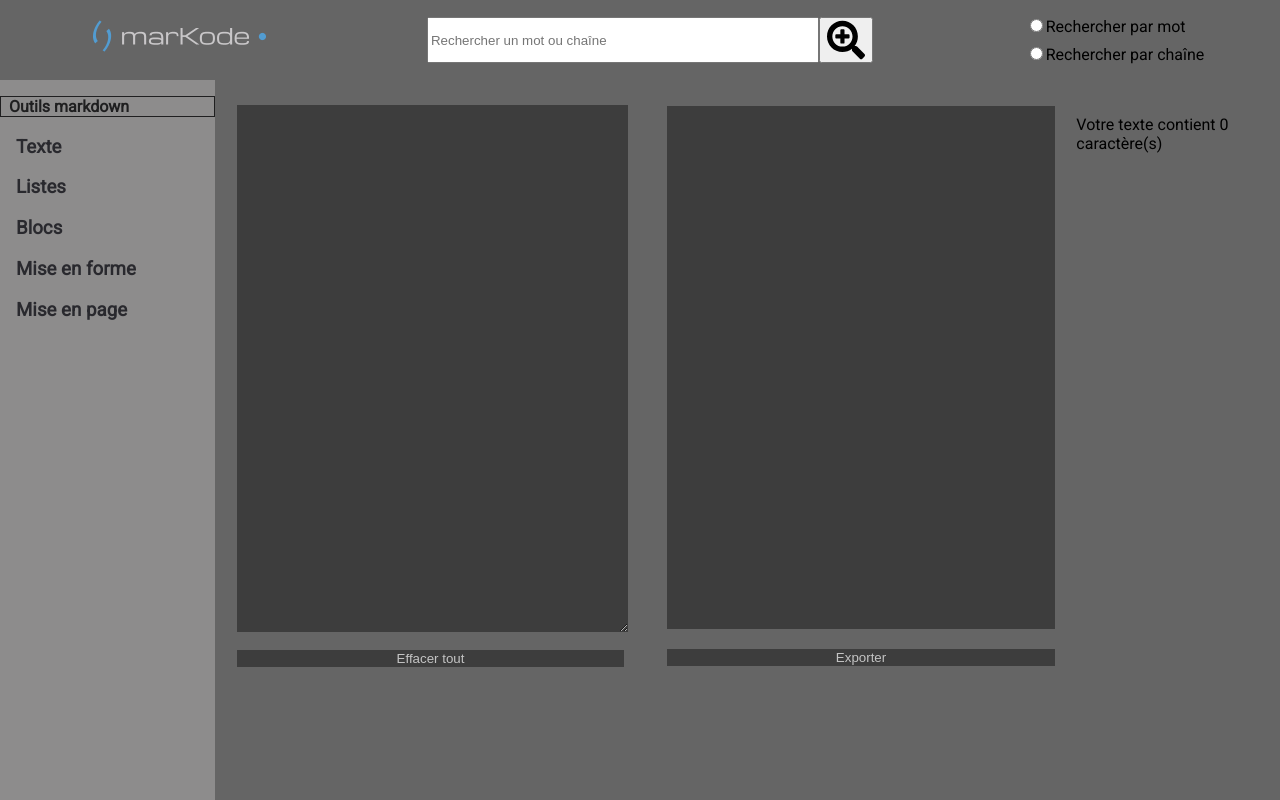
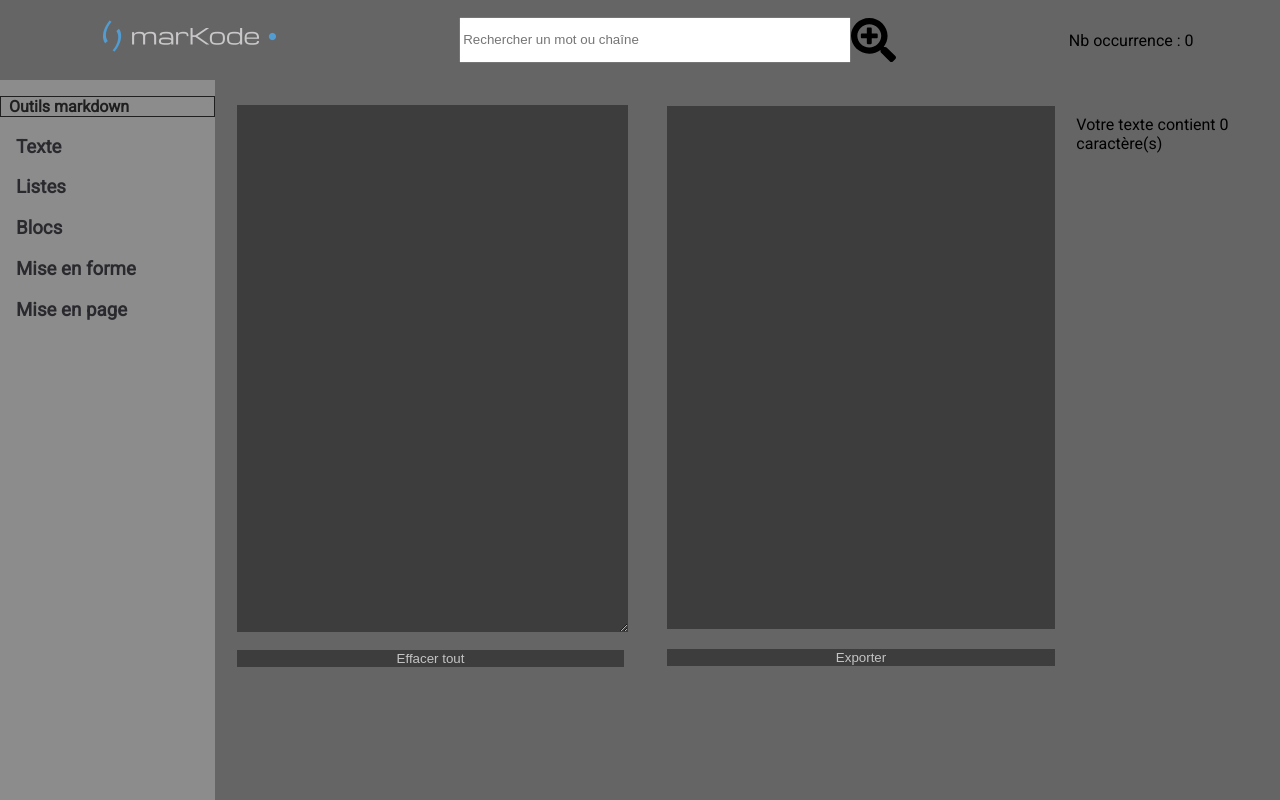
Before and after one commit to XeniaR1S/markode, a React (Create React App) app in the folder markode/: page / in a window 1280 px wide. Built offline with nearby package versions, Linux system fonts and the light colour scheme.

Commit message:
counter key word added

```diff
--- a/markode/src/App.css
+++ b/markode/src/App.css
@@ -40,9 +40,11 @@ body {
 
 .navbar_search_btn {
   display: flex;
-  height: 5vh;
-  width: 3vw;
+  height: 5.85vh;
+  width: 3.5vw;
   cursor: pointer;
+
+  color: white;
 }
 
 .search_method {
--- a/markode/src/components/Main.js
+++ b/markode/src/components/Main.js
@@ -37,6 +37,25 @@ class Main extends React.Component {
         this.setState({input: event.target.value})
     }
 
+    onSearch = () => {
+        let count = 0
+        let result
+        let input = this.state.input
+        let text = this.state.text
+        let table = text.split(/<\/?[a-z0-9]*>/g).join("").split(/[\s\.|\,|'|:|;|?|!|#]+/g)
+        if (table[table.length-1] === "") {
+            table.splice(table.length-1, 1)
+        }
+        for (let i = 0 ; i < table.length; i++){
+            if(input === table[i]){
+                count++
+            }
+        }
+        result = count
+        return result
+    }
+
+
     render() {
         return (
             <div>
@@ -56,6 +75,7 @@ class Main extends React.Component {
                         <div className="htmlBox">
                             <Highlighter
                             className='textEditors'
+                            autoEscape={true}
                             searchWords={[this.state.input]}
                             textToHighlight={this.state.text}
                             />
--- a/markode/src/components/Navbar.jsx
+++ b/markode/src/components/Navbar.jsx
@@ -10,19 +10,10 @@ function Navbar(props) {
       </div>
       <div className='search_container'>
         <input onChange={props.searchField} value={props.input} id='searchField' type ='text' placeholder ='Rechercher un mot ou chaîne'></input>
-        <button onClick={props.onSearch} value ='search'>
-          <img src='icon_search.svg' className='navbar_search_btn' alt='button_search' />
-        </button>
+        <img src='icon_search.svg' className='navbar_search_btn' alt='button_search' />
       </div>
-      <div className='search_method'>
-        <label htmlFor='word'>
-          <input type='radio' id='word' name='method' value='word' />
-          Rechercher par mot
-        </label>
-        <label htmlFor="string">
-          <input type='radio' id='string' name='method' value='string' />
-          Rechercher par chaîne
-        </label>
+      <div>
+        <p>Nb occurrence : {props.onSearch()}</p>
       </div>
     </div>
   );
```
